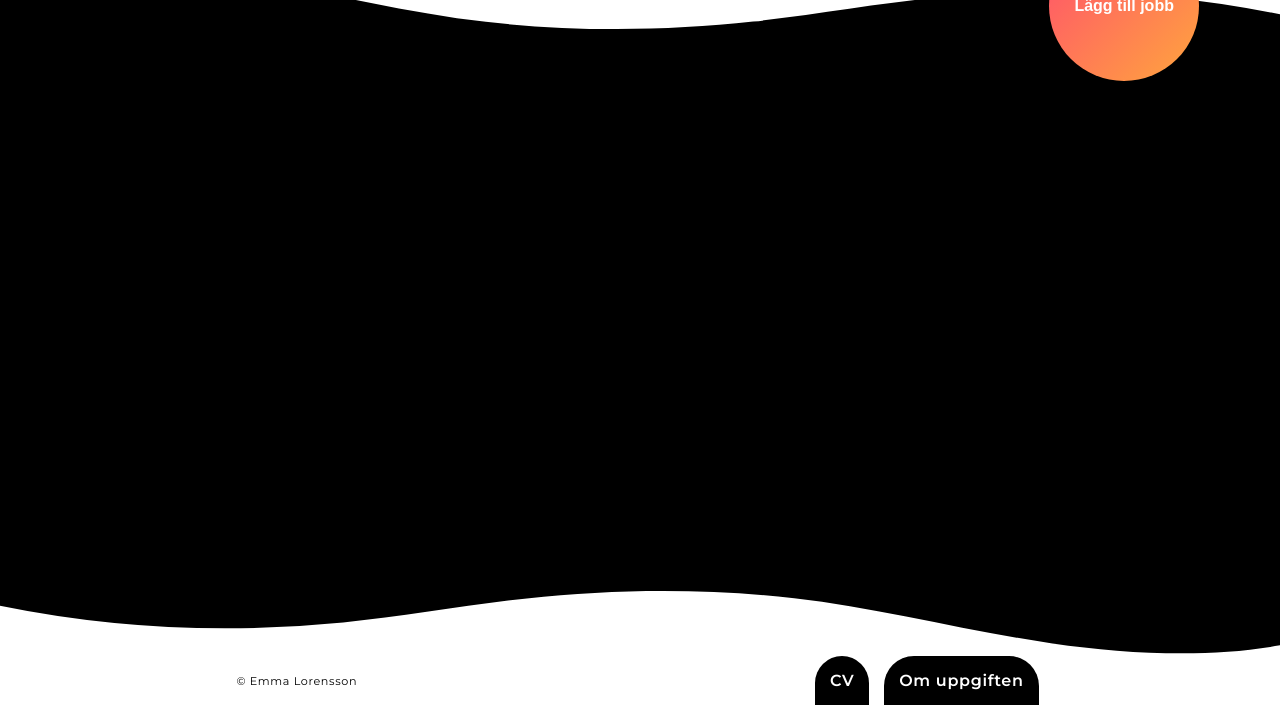
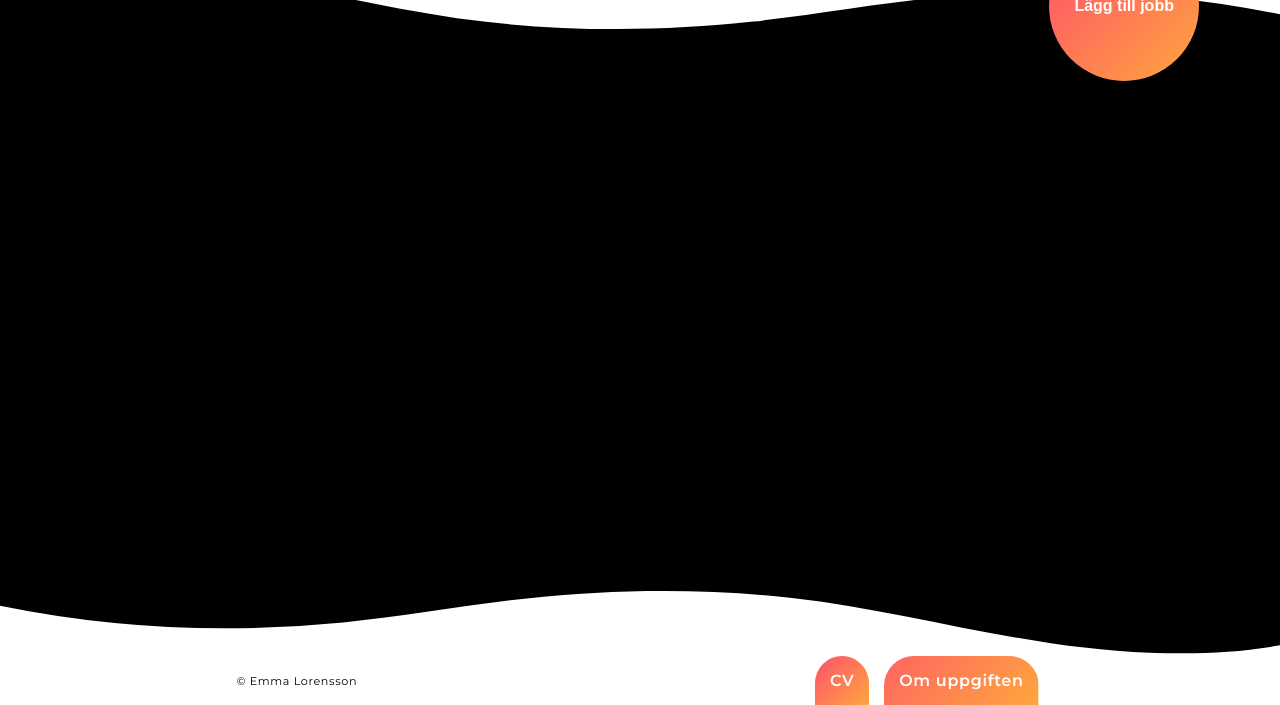
Before and after one commit to Eeemlo/DT207G-moment2.1, a website built with Parcel: page src/index.html in a window 1280 px wide. Shown: the part 119-824 px from the top of the page. Built offline with nearby package versions, Linux system fonts and the light colour scheme; no server answers.

Commit message:
Fixat knappar

```diff
--- a/src/css/layout.css
+++ b/src/css/layout.css
@@ -260,7 +260,9 @@ header {
 
   a {
     color: #fff;
-    background-color: #000;
+    background: linear-gradient(-45deg, #FFA63D, #FF3D77, #338AFF, #3CF0C5);
+    background-size: 600%;
+    animation: anime 10s linear infinite;
     padding: 15px;
     font-weight: 600;
     text-decoration: none;
@@ -272,9 +274,23 @@ header {
     transition: 0.5s ease;
   }
 
-  a:hover {
-    background-color: #636363;
+  a::before {
+    content: '';
+    position: absolute;
+    top: 0;
+    left: 0;
+    width: 100%;
+    height: 100%;
+    border-radius: inherit;
+    background: linear-gradient(-45deg, rgba(0, 0, 0, 0.2), rgba(0, 0, 0, 0.2));
+    transition: opacity 0.5s ease;
+    opacity: 0;
   }
+
+  a:hover::before {
+    opacity: 1;
+  }
+
 
   @keyframes anime {
   0% {
```
